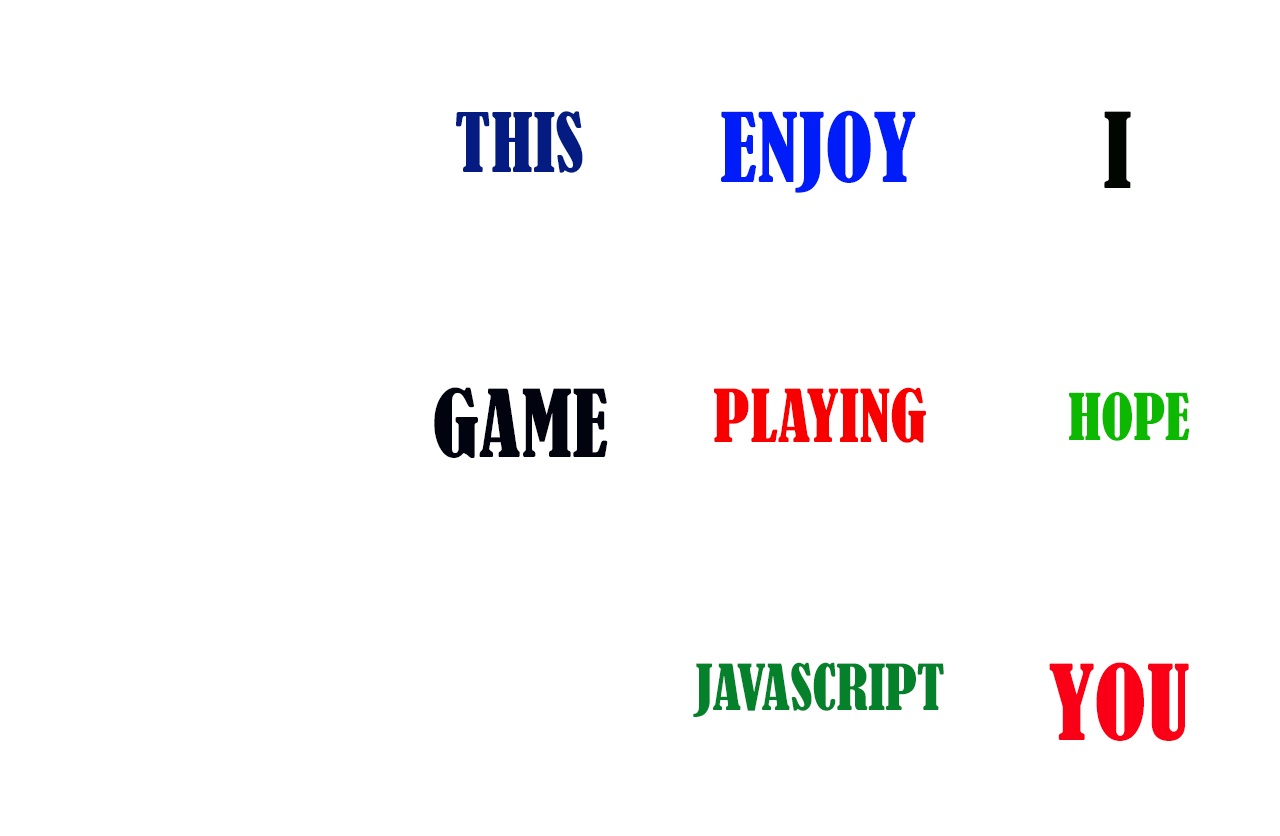
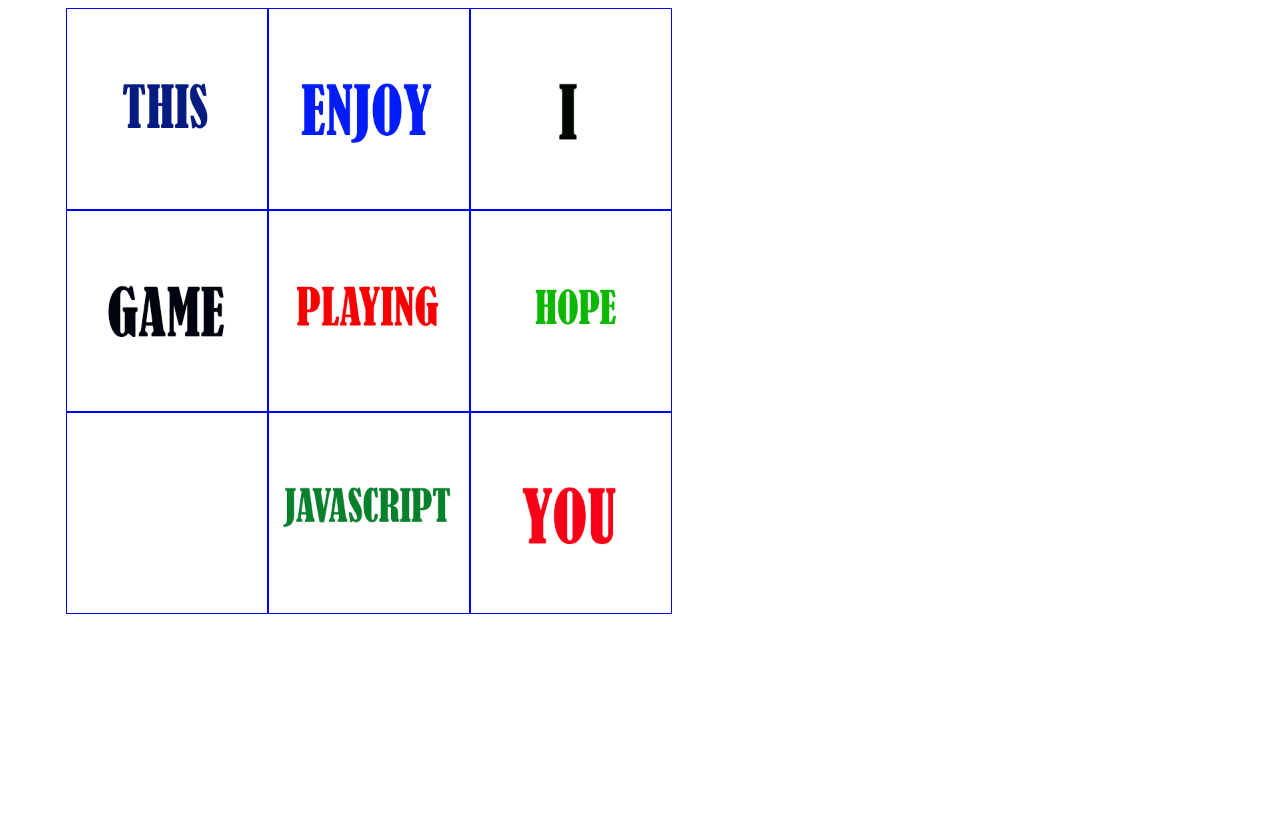
Before and after one commit to mina1364/Game_boss-puzzle, a plain HTML site: page index2.html in a window 1280 px wide. After the commit the page ends 800 px from the top, so only its background shows below. Drawn offline with Linux system fonts and the light colour scheme.

Commit message:
border is added

```diff
--- a/index2.html
+++ b/index2.html
@@ -1,5 +1,6 @@
 <html><head><style>
 #picture{height:200px;width:200px;}
+
 </style>
 <script>
 onload = function(){
@@ -12,8 +13,9 @@ function init(){
 var div_main = document.createElement('div')
 div_main.id  = 'div_main'
 document.body.appendChild(div_main)
+div_main.style.marginRight='600px';
 
-// the div_main and its thr children
+// the div_main and its three children
 
 var div1 = document.getElementById('div_main')
 var div = new Array();
@@ -21,8 +23,9 @@ for(i=1; i<=3; i++){
   div[i]=document.createElement('div')
   div[i].id ='div_'+i
 div1.appendChild(div[i])
+
 }
-div1.style.float='right'
+// div1.style.float='right'
 // the first child of div_main and its own children
 
 var div2 = document.getElementById('div_1')
@@ -32,7 +35,7 @@ for(i=1; i<=3; i++){
   div[i].id ='div_'+1+'_'+i
 div2.appendChild(div[i])
 var images = document.createElement('img')
-images.id = 'picture'+i
+images.id = 'picture'
 images.src = 'images/image'+i+'.png'
 div[i].appendChild(images)
 }
@@ -48,7 +51,7 @@ for(i=1; i<=3; i++){
 div3.appendChild(div[i])
 
 var images = document.createElement('img')
-images.id = 'picture'+(i+3)
+images.id = 'picture'
 images.src = 'images/image'+(i+3)+'.png'
 div[i].appendChild(images)
 
@@ -65,18 +68,30 @@ for(i=1; i<=3; i++){
 div4.appendChild(div[i])
 if(i<3){
 var images = document.createElement('img')
-images.id = 'picture'+(i+6)
+images.id = 'picture'
 images.src = 'images/image'+(i+6)+'.png'
 div[i].appendChild(images)
-}
-// var parent = document.getElementById('div_3_3')
-// var child  = document.getElementById('picture9')
-// // if(parent != null){
-// this.removechild(child)
-// }
+  }
 }
 
 div4.style.float='right'
+
+// for(i=1;i<=9;i++){
+//   'div_'+i+'_'+i.style.border= '1px solid blue';
+// }
+// for (i = 1; i <= 9; i++) {
+//   document.getElementById('div_' + i).style.border = '1px solid blue';
+
+// }
+for(i=1;i<=3;i++){
+	for(j=1;j<=3;j++){
+		  document.getElementById('div_' + i +'_'+ j).style.border = '1px solid blue';
+		  document.getElementById('div_' + i +'_'+ j).style.height= '200px';
+		  document.getElementById('div_' + i +'_'+ j).style.width= '200px';
+
+	}
+}
+
 // for(i=1;i<=8;i++){
 // var images = document.createElement('img')
 // images.id = 'picture'
```
